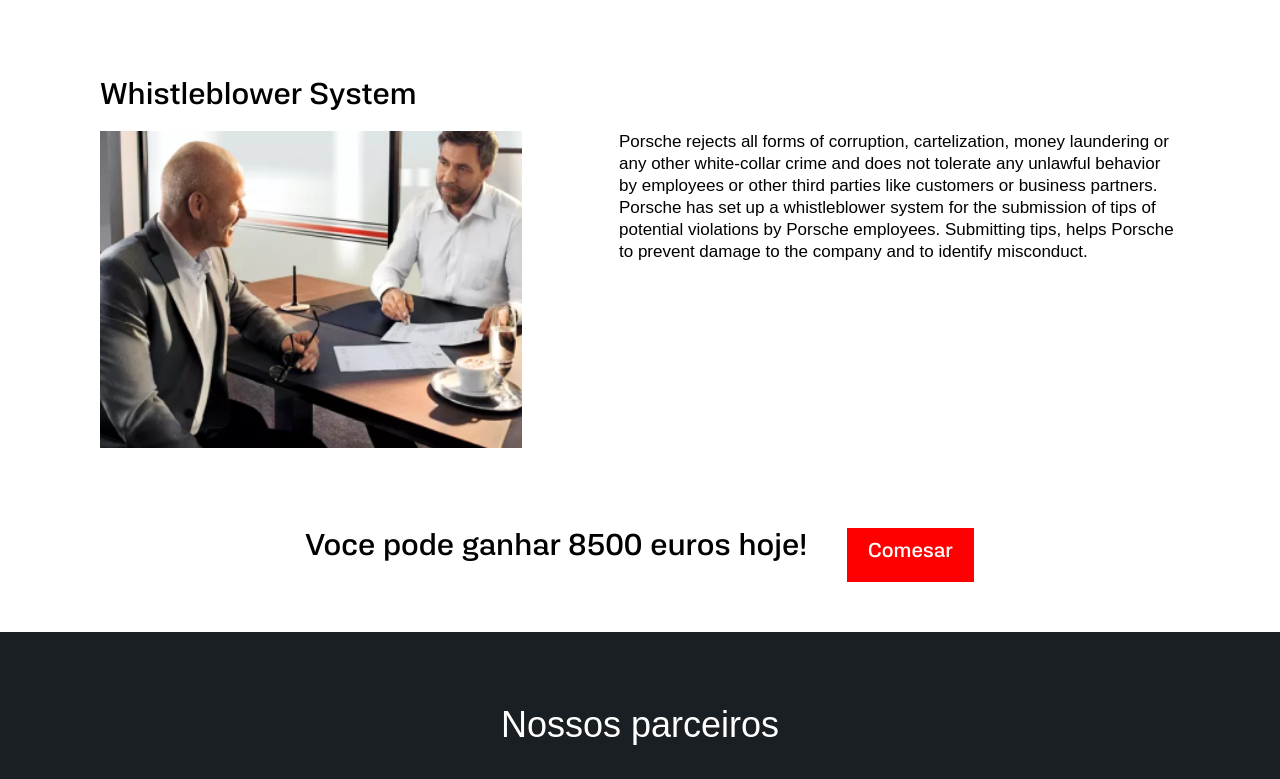
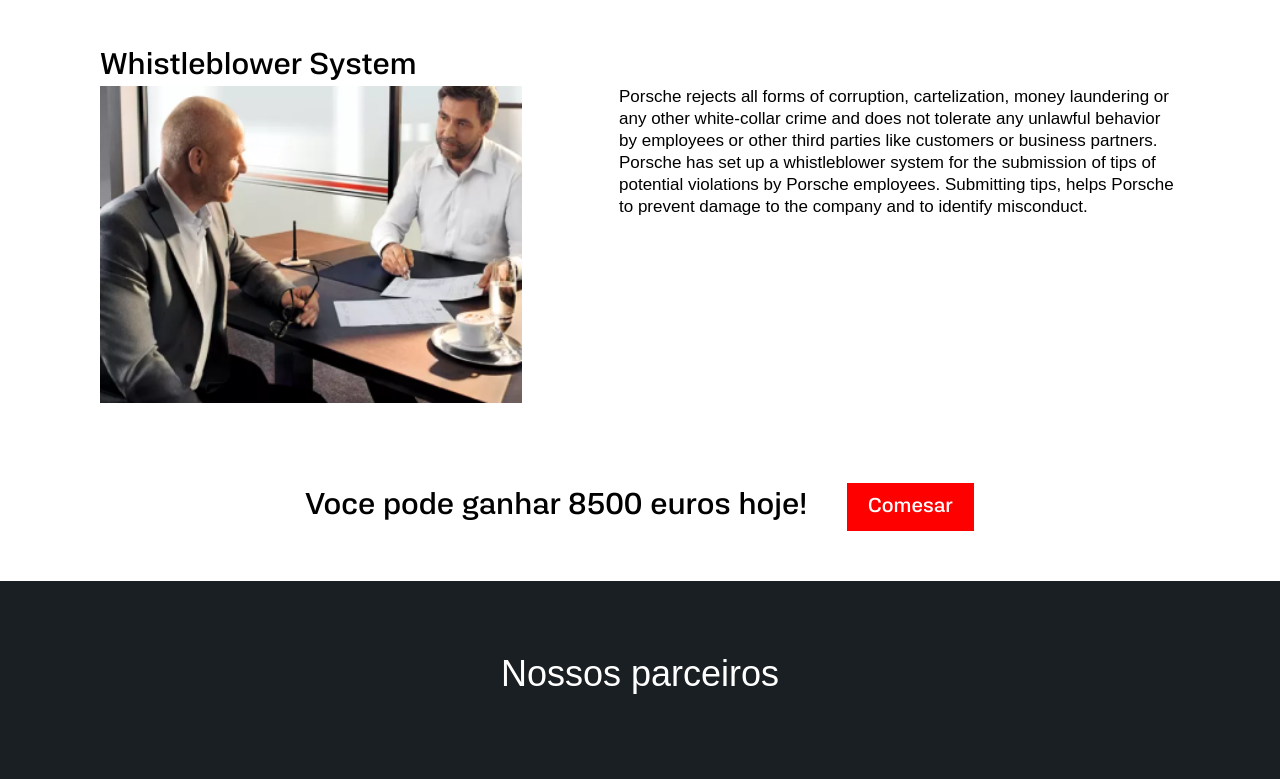
Before and after one commit to akopyanmaxim577/porscheWebSite, a plain HTML site: page index.html in a window 1280 px wide. Shown: the part 4610-5389 px from the top of the page. Drawn offline with nearby package versions, Linux system fonts and the light colour scheme.

Commit message:
Fix align

```diff
--- a/css/benefits.css
+++ b/css/benefits.css
@@ -2,8 +2,6 @@
     font-size: 30px;
     line-height: 39px;
     color: #000000;
-    margin-bottom: 15px;
-
 }
 .benefits{
     margin-top: 90px;
@@ -38,4 +36,5 @@
     gap: 40px;
     max-width: 670px;
     margin: 0 auto;
+    align-items: center;
 }
```
